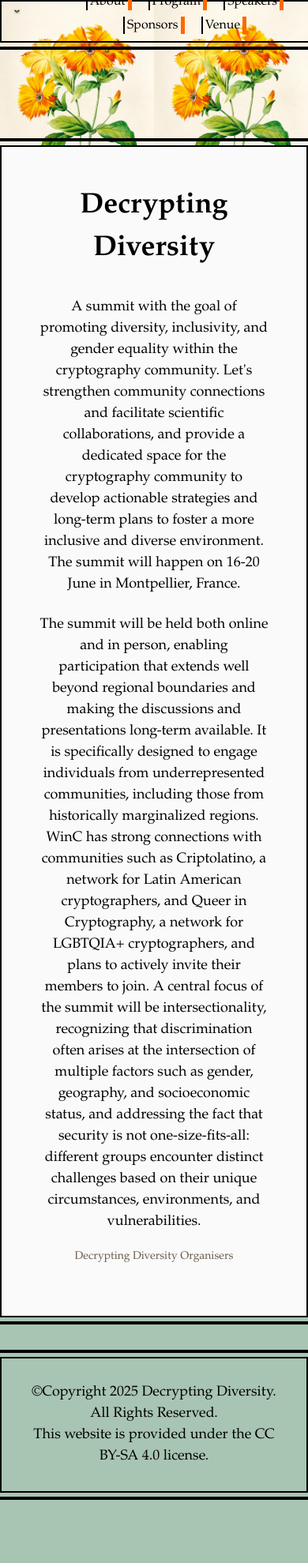
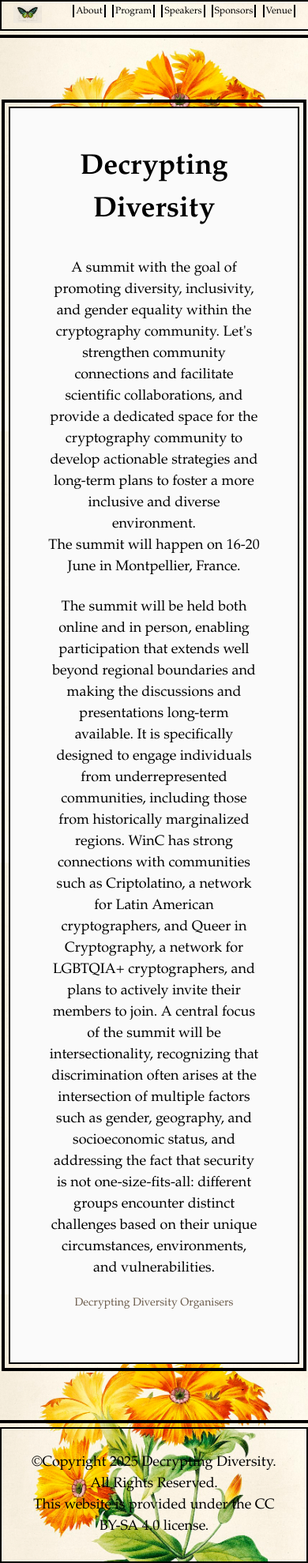
Before and after one commit to women-in-cryptography/decryptingdiversity.github.io, a Jekyll site: the page built from index.html, in a window 390 px wide. Shown: the whole page at 79% size. Built offline with Jekyll 4.4.1, drawn with Linux system fonts in a browser that asks for light colours.

Commit message:
Fix mobile

```diff
--- a/css/main.scss
+++ b/css/main.scss
@@ -76,12 +76,16 @@ body {
     display: flex;
     flex-direction: column;
     height: 100%;
+
+    @include media-query($on-palm) {
+      background-size: 100% auto; /* Full width, automatic height */
+      background-repeat: repeat-y;
+    }
 }
 
 .container {
-    margin-top: 20rem;
     max-width: 800px;
-    margin: 50px auto;
+    margin: 2rem auto 7rem;
     padding: 3rem;
     padding-bottom: 4rem;
     background: $white-color;
@@ -89,6 +93,10 @@ body {
     outline: 4px solid black; /* Second border outside */
     outline-offset: 5px;
     box-shadow: 5px 5px 15px rgba(0, 0, 0, 0);
+
+    @include media-query($on-palm) {
+      margin: 1rem .7rem 5rem;
+    }
 }
 
 h1 {
@@ -116,7 +124,7 @@ p {
     height: auto;
 
     @include media-query($on-palm) {
-        width: 5%;
+        width: 20%;
     }
 }
 
@@ -135,6 +143,10 @@ p {
     outline: 4px solid black; /* Second border outside */
     outline-offset: 5px;
     box-shadow: 5px 5px 15px rgba(0, 0, 0, 0);
+
+    @include media-query($on-palm) {
+            height: 35px;
+    }
 }
 
 .site-title {
@@ -148,14 +160,6 @@ p {
         color: $black-color;
     }
 
-    .mobile-header {
-        display: none;
-        @include media-query($on-palm) {
-            display: inline;
-            width: 50%;
-        }
-    }
-
     @include media-query($on-palm) {
             width: 50%;
     }
@@ -166,10 +170,6 @@ p {
     float: right;
     margin-top: -40px;
     font-size: 20px;
-
-    @include media-query($on-palm) {
-        margin-left: 90px;
-    }
 }
 
 .menu-link {
@@ -187,10 +187,10 @@ p {
 
     @include media-query($on-palm) {
         border-top: 0px;
-        border-right: 5px solid $strong-orange-color;
-        font-size: 16px;
+        margin-right: .2rem;
+        font-size: 12px;
         text-align: right;
-        padding: 3px;
+        padding: 2px;
     }
 }
 
```
